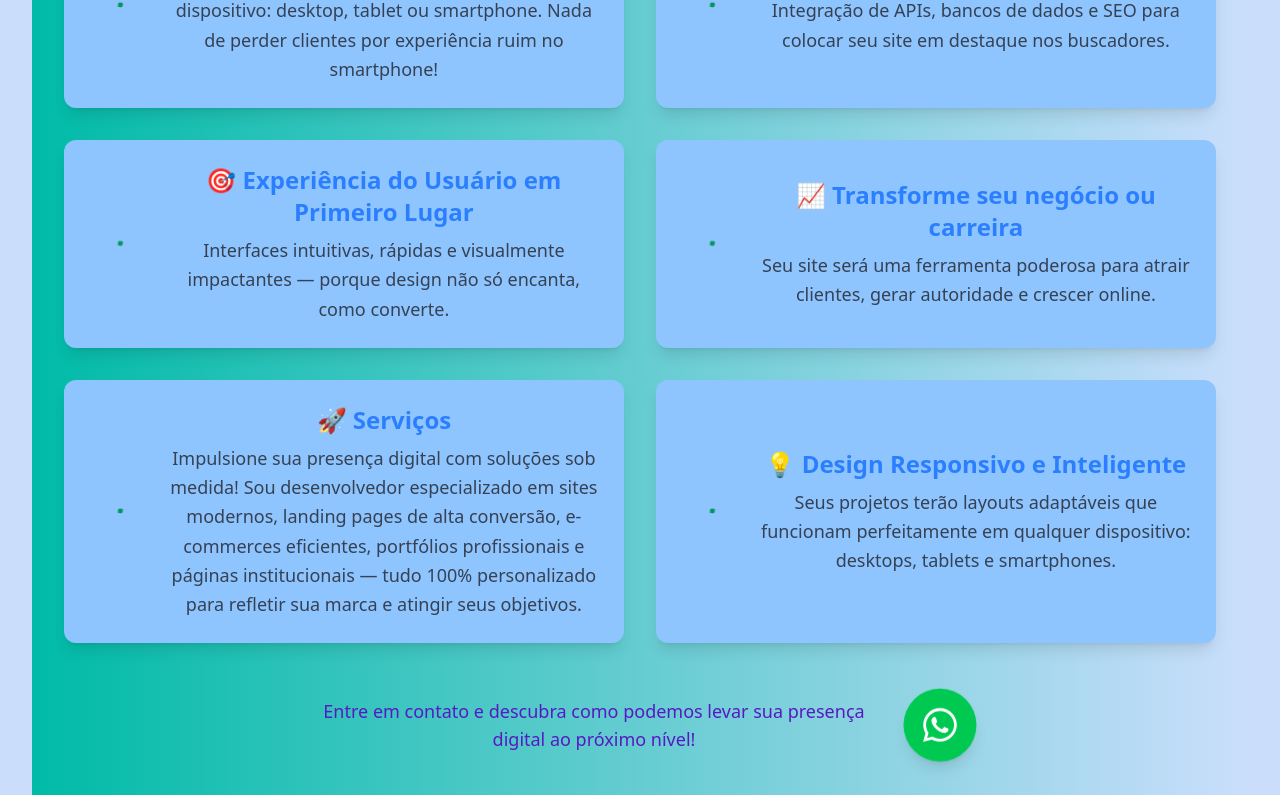
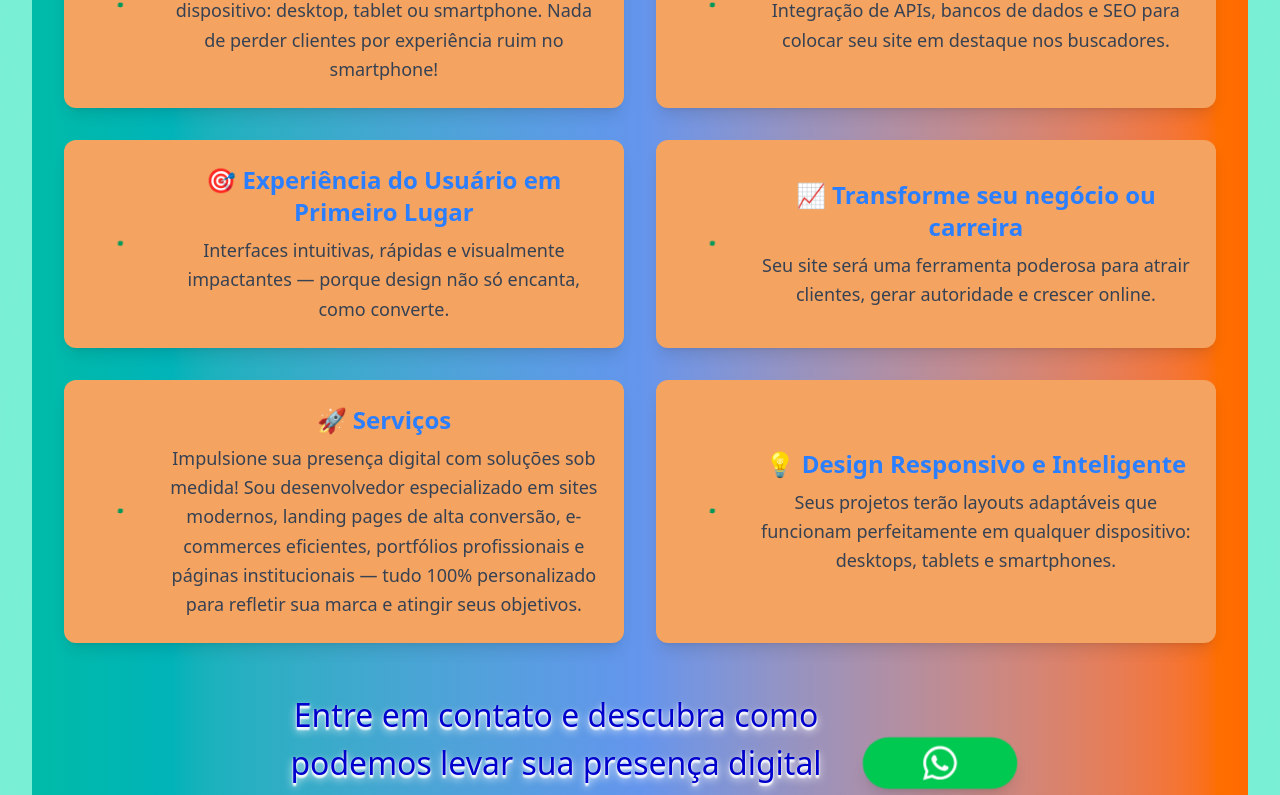
Before and after one commit to Flavio-Antonio-da-Silva/portfolio-react-vite, a React (Vite) app: page / in a window 1280 px wide. Shown: the part 1397-2192 px from the top of the page. Built offline with nearby package versions, Linux system fonts and the light colour scheme; no server answers; a web font is replaced by a local one.

Commit message:
Atualizei UI/UX
Melhorei UI/UX dos backgrounds dos componentes.

```diff
--- a/src/assets/components/AboutMe.jsx
+++ b/src/assets/components/AboutMe.jsx
@@ -63,21 +63,21 @@ export default function AboutMe() {
   return (
     <section
       id="sobre-mim"
-      className="w-full py-20 px-4 bg-gradient-to-r from-blue-300 via-blue-400 via-blue-500 to-green-200
+      className="w-full py-20 px-4 bg-gradient-to-r from-blue-300 via-blue-400 via-blue-500 to-orange-700
                  dark:from-gray-800 dark:to-gray-900 rounded-md mb-8
                  transition-colors duration-700 transform transition-all"
     >
       <div className="max-w-auto mx-auto grid grid-cols-1 md:grid-cols-2 gap-10 items-center">
 
         {/* TEXTO PRIMEIRO */}
-        <div ref={textRef} className="font-domine w-full pr-0 md:pr-8 text-[#4B0082] text-shadow-2xs text-shadow-yellow-900 ">
+        <div ref={textRef} className="font-[Domine]  w-full pr-0 md:pr-8 text-[#4B0082] text-shadow-2xs text-shadow-yellow-900 ">
           <h2 className="text-3xl md:text-4xl text-gray-200 font-bold tracking-tight mb-10 text-center md:text-left text-shadow-lg text-shadow-black/90">
             Sobre mim
           </h2>
 
-          <p className="text-lg md:text-xl leading-relaxed mb-4 dark:text-gray-200 text-center md:text-left">
+          <p className="text-lg  md:text-xl leading-relaxed mb-4 dark:text-gray-200 text-center md:text-left">
             Oieee, prazer em conhecê-lo! Muito bom ter você por aqui. Me chamo{" "}
-            <strong className="font-sans text-[#470552] dark:text-indigo-400">
+            <strong className="font-sans text-[#470552] dark:text-indigo-300">
               Flávio Antônio
             </strong>
             , sou natural do Rio de Janeiro. Comecei muito cedo no mundo da tecnologia.
--- a/src/assets/components/MatrixBackground.jsx
+++ b/src/assets/components/MatrixBackground.jsx
@@ -10,9 +10,9 @@ export default function MatrixBackground({ isDarkMode, speed = 1 }) {
 
   // Paletas de cores
   const bgDark = "rgba(20, 40, 60, 0.7)";
-  const bgLight = "rgba(200, 225, 250, 0.1)";
+  const bgLight = "rgba(123, 239, 214, 0.64)";
   const textDark = "#13E191"; // neon
-  const textLight = "#0C881C"; // musgo discreto
+  const textLight = "#006400"; // musgo discreto
 
   useEffect(() => {
     const canvas = canvasRef.current;
--- a/src/assets/components/Services.jsx
+++ b/src/assets/components/Services.jsx
@@ -97,7 +97,7 @@ export default function Services() {
   return (
     <section
       id="servicos"
-      className="w-full py-20 px-4 bg-gradient-to-r from-teal-500
+      className="w-full py-20 px-4 bg-gradient-to-r from-teal-500 via-[#6495ED] via-[#00BFFF] via-pourple-400- to-orange-500
                  dark:from-gray-800 dark:text-rose-200 rounded-md mb-8
                  transform transition-all duration-700 ease-out
                  hover:scale-105 hover:shadow-2xl hover:shadow-indigo-500/25
@@ -113,7 +113,7 @@ export default function Services() {
             <div
               key={idx}
               ref={(el) => (cardsRef.current[idx] = el)}
-              className="relative bg-blue-300 dark:bg-gray-900 rounded-xl p-6 shadow-lg hover:shadow-2xl transition-transform duration-500 transform hover:-translate-y-2 hover:scale-105 cursor-default flex items-center space-x-4"
+              className="relative bg-[#F4A460] dark:bg-gray-900 rounded-xl p-6 shadow-lg hover:shadow-2xl transition-transform duration-500 transform hover:-translate-y-2 hover:scale-105 cursor-default flex items-center space-x-4"
             >
               <div className="w-16 h-16">
                 <Canvas camera={{ position: [2, 2, 5], fov: 50 }}>
@@ -134,8 +134,8 @@ export default function Services() {
           ))}
         </div>
 
-        <div className="flex flex-col md:flex-row items-center justify-center mt-12 space-y-4 md:space-y-0 md:space-x-6">
-          <p className="text-lg text-center max-w-xl">
+        <div className="flex flex-col md:flex-row items-center text-shadow-lg text-shadow-white  justify-center mt-12 space-y-4 md:space-y-0 md:space-x-6">
+          <p className="text-[32px] text-center text-[#0000CD] font-impact max-w-xl">
             Entre em contato e descubra como podemos levar sua presença digital
             ao próximo nível!
           </p>
@@ -144,7 +144,7 @@ export default function Services() {
             href="https://wa.me/seu-numero-aqui"
             target="_blank"
             rel="noopener noreferrer"
-            className="flex items-center justify-center p-4 rounded-full bg-green-500 text-white font-bold hover:bg-green-600 transition-colors shadow-lg"
+            className="flex items-center justify-center w-36 h-12  p-4 rounded-full bg-green-500 text-white font-bold hover:bg-green-600 transition-colors shadow-lg"
           >
             <FaWhatsapp size={36} />
           </a>
--- a/src/index.css
+++ b/src/index.css
@@ -1,6 +1,17 @@
+@import "tailwindcss";
+@custom-variant dark (&:where([data-theme=dark], [data-theme=dark] *));
+
+#root {
+  max-width: 100vw;
+  min-height: 100vh;
+  margin: auto;
+}
+
+
+
 @font-face {
   font-family: 'Chonburi';
-  src: url('./assets/fonts/Chonburi-Regular.ttf') format('truetype');
+  src: url('/assets/fonts/Chonburi-Regular.ttf') format('truetype');
   font-weight: 400;
   font-style: normal;
   font-display: swap;
@@ -14,11 +25,7 @@
   font-display: swap;
 }
 
-@import "tailwindcss";
-@custom-variant dark (&:where([data-theme=dark], [data-theme=dark] *));
-
-#root {
-  max-width: 100vw;
-  min-height: 100vh;
-  margin: auto;
+@theme {
+  --font-chonburi: "Chonburi", serif;
+  --font-domine: "Domine", serif;
 }
--- a/tailwind.config.js
+++ b/tailwind.config.js
@@ -1,3 +1,4 @@
+// tailwind.config.js
 /** @type {import('tailwindcss').Config} */
 module.exports = {
   content: [
@@ -5,12 +6,7 @@ module.exports = {
     "./src/**/*.{js,ts,jsx,tsx}",
   ],
   theme: {
-    extend: {
-      fontFamily: {
-        chonburi: ['chonburi', 'serif'],
-        domine: ['domine', 'serif'],
-      },
-    },
+    extend: {},
   },
   plugins: [],
 }
```
